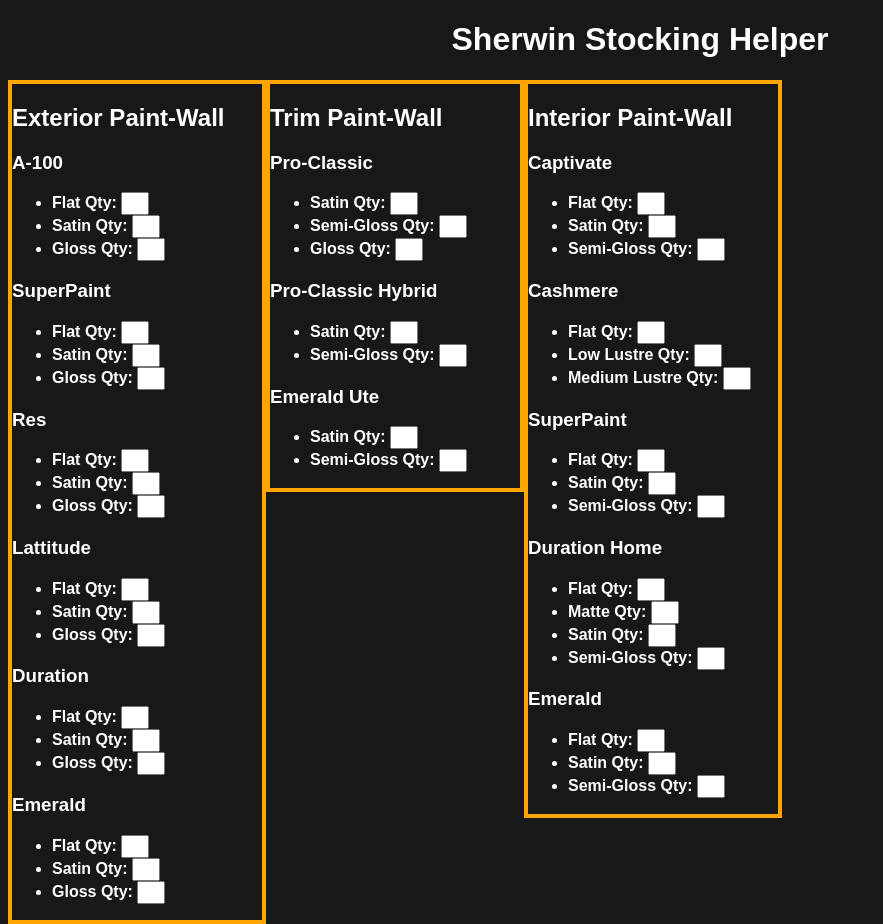
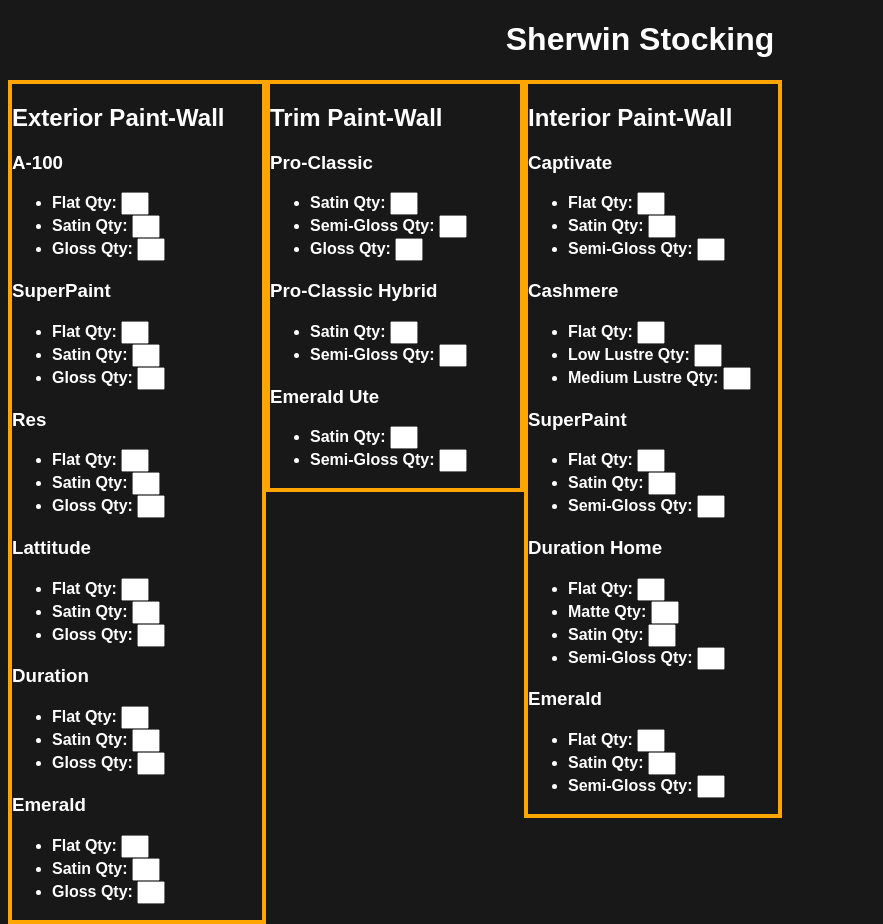
Before and after one commit to PeskyPenguin923/sw_stocking, a plain HTML site: page index.html in a window 1280 px wide. Shown: the whole page, without its empty margins (0-883 px from the left). Drawn offline with Linux system fonts and the light colour scheme.

Commit message:
Update index.html

```diff
--- a/index.html
+++ b/index.html
@@ -8,7 +8,7 @@
     <title>Sherwin Stocking</title>
 </head>
   <body>
-    <h1>Sherwin Stocking Helper</h1>
+    <h1>Sherwin Stocking</h1>
     <div class="paint-container">
       <h2>Exterior Paint-Wall</h2>
       <h3>A-100</h3>
```
